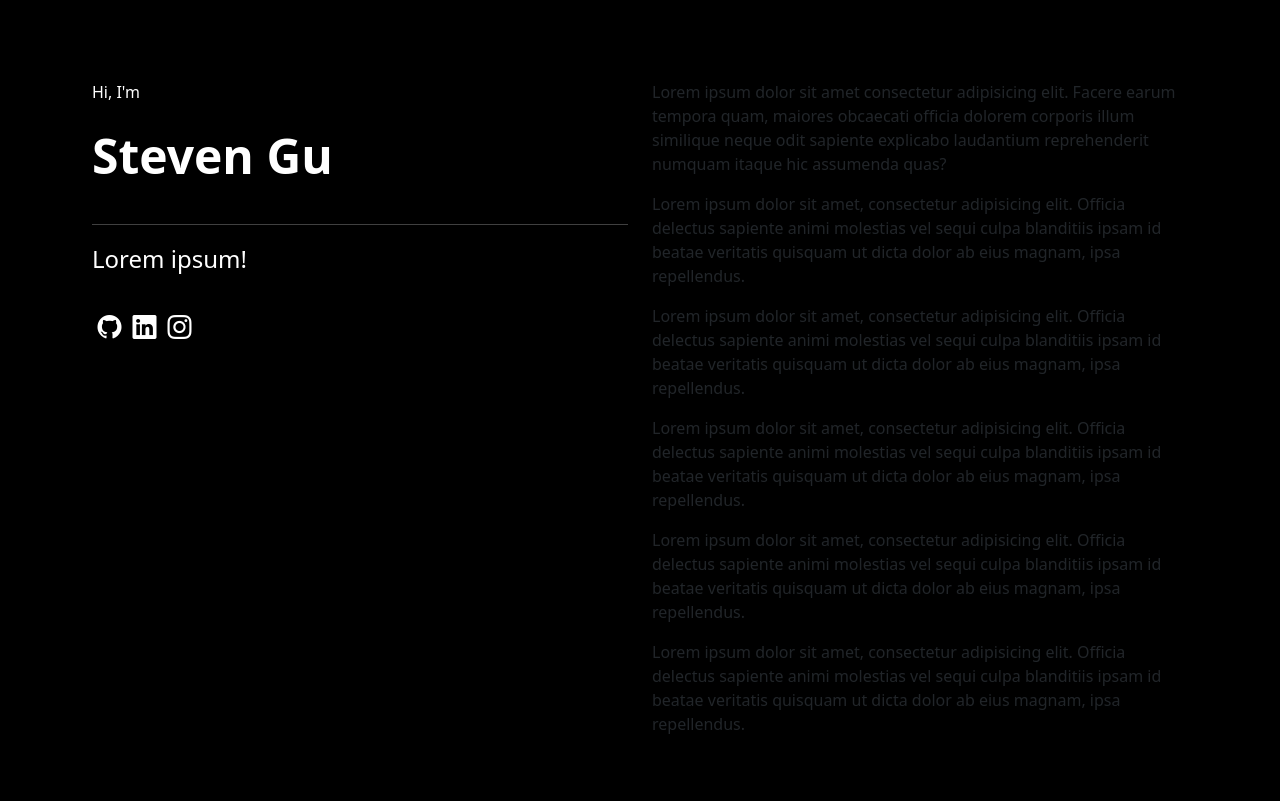
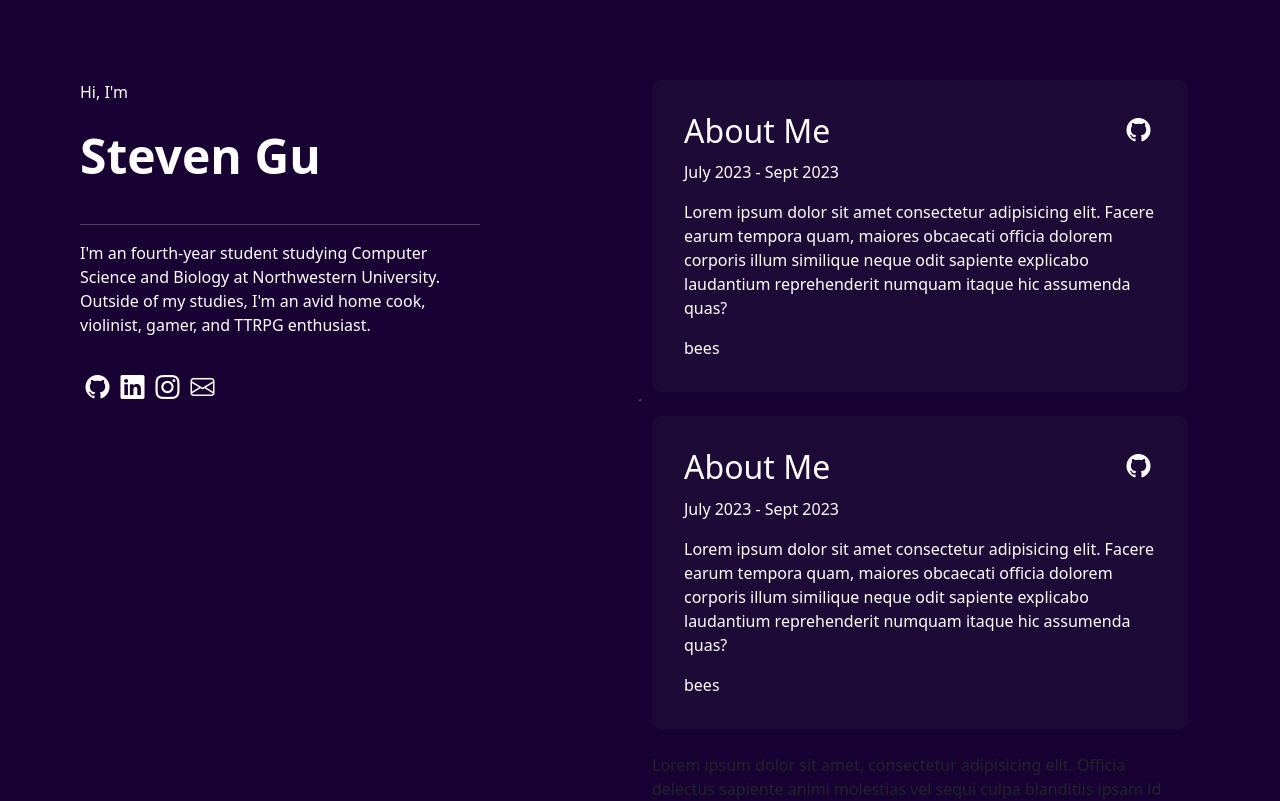
Before and after one commit to theogguu/stevensite, a React (Vite) app: page / in a window 1280 px wide. Shown: the top 801 px of the page. Built offline with nearby package versions, Linux system fonts and the light colour scheme.

Commit message:
added card component, moving background

```diff
--- /dev/null
+++ b/src/components/Card/Card.css
@@ -0,0 +1,49 @@
+.project-card {
+    background-color: rgb(32, 13, 56, 0.7);
+    padding: 2rem;
+    padding-bottom: 1rem;
+    margin-bottom: 1.5rem;
+    border-radius: 10px;
+    color: white;
+    /* box-shadow: 0 4px 8px rgba(255, 255, 255, 0.1); */
+  }
+
+.project-card a {
+    text-decoration: none;
+}
+
+.project-card h2 {
+    margin-bottom: 10px;
+    color: white;
+}
+
+.project-card p {
+    color: white;
+}
+
+.project-card:hover {
+    background-color: rgb(48, 28, 73);
+    box-shadow: rgb(39, 23, 59, 0.5);
+  }
+
+.project-card-heading{
+    display: flex;
+    justify-content: space-between;
+}
+
+.project-card-subheading{
+    margin: 0;
+    padding: 0;
+}
+
+.project-card-icon {
+    align-self: flex-start;
+}
+
+.project-card-footer {
+    display: flex;
+    justify-content: space-between;
+    align-items: center;
+    padding: 0;
+    margin: 0;
+}
--- /dev/null
+++ b/src/components/Card/Card.jsx
@@ -0,0 +1,28 @@
+import "./Card.css";
+import IconButton from "../IconButton/IconButton";
+
+const Card = ({ title, body, icon, href }) => {
+  return (
+    <div className="project-card">
+      <div className="project-card-heading">
+        <a href={href}><h2>{title}</h2></a>
+        <div className="project-card-icon">
+          {icon}
+        </div>
+      </div>
+      <div className="project-card-subheading">
+        <p>July 2023 - Sept 2023</p>
+      </div>
+      <div className="project-card-content">
+        <p>
+          {body}
+        </p>
+      </div>
+      <div className="project-card-footer">
+        <p>bees</p>
+      </div>
+    </div>
+  );
+};
+
+export default Card;
--- a/src/components/HomePage/HomePage.css
+++ b/src/components/HomePage/HomePage.css
@@ -3,15 +3,28 @@ html,body{
 }
 
 .page-wrapper {
-    background-color: black;
-    margin: 0;
-    padding: 0;
+    animation: moveBackground 125s infinite linear;
+    background-image:  radial-gradient(#603c9f 1.15px, transparent 1.15px), radial-gradient(#603c9f 1.15px, #180234 1.15px);
+    background-size: 46px 46px;
+    background-attachment: fixed;
 }
 
+@keyframes moveBackground {
+    from {
+      background-position: 100% 100%;
+    }
+    to {
+      background-position: 0 0;
+    }
+  }
+
 .sticky-column {
+    padding-left: 0;
+    padding-right: 10rem;
     position: sticky;
     height: 20rem;
     top: 5rem;
+    background-color: rgb(24, 2, 52, 0.5);
   }
 
 .content {
@@ -21,7 +34,7 @@ html,body{
     padding-top: 5rem;
     padding-bottom: 8rem;
     display: block;
-    background: black;
+    /* background: black; */
 }
 
 .title {
@@ -35,10 +48,14 @@ html,body{
 
 .body {
     color: white;
-    font-size: 1.5rem;
+    /* font-size: 1.5rem; */
     font-weight: 400;
     text-align: left;
     margin-bottom: 2rem;
+}
+
+.body p {
+    font-size: 1 rem;
 }
 
 .icons {
--- a/src/components/HomePage/HomePage.jsx
+++ b/src/components/HomePage/HomePage.jsx
@@ -1,5 +1,6 @@
 import "./HomePage.css";
 import IconButton from "../IconButton/IconButton";
+import Card from "../Card/Card";
 
 const HomePage = () => {
   return (
@@ -13,24 +14,85 @@ const HomePage = () => {
               <div className="body">
                 <hr></hr>
                 <p>
-                        Lorem ipsum!
+                  I'm an fourth-year student studying Computer Science and
+                  Biology at Northwestern University. Outside of my studies, I'm
+                  an avid home cook, violinist, gamer, and TTRPG enthusiast.
                 </p>
               </div>
               <div className="icons">
-                        <IconButton icon="bi bi-github" href="https://github.com/theogguu"/>
-                        <IconButton icon="bi bi-linkedin" href="https://www.linkedin.com/in/steven-gu/"/>
-                        <IconButton icon="bi bi-instagram " href="https://www.instagram.com/theogguu/"/>
+                <IconButton
+                  icon="bi bi-github"
+                  href="https://github.com/theogguu"
+                />
+                <IconButton
+                  icon="bi bi-linkedin"
+                  href="https://www.linkedin.com/in/steven-gu/"
+                />
+                <IconButton
+                  icon="bi bi-instagram "
+                  href="https://www.instagram.com/theogguu/"
+                />
+                <IconButton
+                  icon="bi bi-envelope "
+                  href="mailto:stevengu2024@u.northwestern.edu"
+                />
               </div>
-
-
             </div>
             <div className="col">
-                    <p>Lorem ipsum dolor sit amet consectetur adipisicing elit. Facere earum tempora quam, maiores obcaecati officia dolorem corporis illum similique neque odit sapiente explicabo laudantium reprehenderit numquam itaque hic assumenda quas?</p>
-                    <p>Lorem ipsum dolor sit amet, consectetur adipisicing elit. Officia delectus sapiente animi molestias vel sequi culpa blanditiis ipsam id beatae veritatis quisquam ut dicta dolor ab eius magnam, ipsa repellendus.</p>
-                    <p>Lorem ipsum dolor sit amet, consectetur adipisicing elit. Officia delectus sapiente animi molestias vel sequi culpa blanditiis ipsam id beatae veritatis quisquam ut dicta dolor ab eius magnam, ipsa repellendus.</p>
-                    <p>Lorem ipsum dolor sit amet, consectetur adipisicing elit. Officia delectus sapiente animi molestias vel sequi culpa blanditiis ipsam id beatae veritatis quisquam ut dicta dolor ab eius magnam, ipsa repellendus.</p>
-                    <p>Lorem ipsum dolor sit amet, consectetur adipisicing elit. Officia delectus sapiente animi molestias vel sequi culpa blanditiis ipsam id beatae veritatis quisquam ut dicta dolor ab eius magnam, ipsa repellendus.</p>
-                    <p>Lorem ipsum dolor sit amet, consectetur adipisicing elit. Officia delectus sapiente animi molestias vel sequi culpa blanditiis ipsam id beatae veritatis quisquam ut dicta dolor ab eius magnam, ipsa repellendus.</p>
+              <Card
+                title="About Me"
+                body="Lorem ipsum dolor sit amet consectetur adipisicing elit. Facere
+                earum tempora quam, maiores obcaecati officia dolorem corporis
+                illum similique neque odit sapiente explicabo laudantium
+                reprehenderit numquam itaque hic assumenda quas?"
+                icon={<IconButton
+                  icon="bi bi-github"
+                  href="https://github.com/theogguu"
+                />}
+                href="https://steven-gu.com"
+              />
+              <Card
+                title="About Me"
+                body="Lorem ipsum dolor sit amet consectetur adipisicing elit. Facere
+                earum tempora quam, maiores obcaecati officia dolorem corporis
+                illum similique neque odit sapiente explicabo laudantium
+                reprehenderit numquam itaque hic assumenda quas?"
+                icon={<IconButton
+                  icon="bi bi-github"
+                  href="https://github.com/theogguu"
+                />}
+                href="https://steven-gu.com"
+              />
+              <p>
+                Lorem ipsum dolor sit amet, consectetur adipisicing elit.
+                Officia delectus sapiente animi molestias vel sequi culpa
+                blanditiis ipsam id beatae veritatis quisquam ut dicta dolor ab
+                eius magnam, ipsa repellendus.
+              </p>
+              <p>
+                Lorem ipsum dolor sit amet, consectetur adipisicing elit.
+                Officia delectus sapiente animi molestias vel sequi culpa
+                blanditiis ipsam id beatae veritatis quisquam ut dicta dolor ab
+                eius magnam, ipsa repellendus.
+              </p>
+              <p>
+                Lorem ipsum dolor sit amet, consectetur adipisicing elit.
+                Officia delectus sapiente animi molestias vel sequi culpa
+                blanditiis ipsam id beatae veritatis quisquam ut dicta dolor ab
+                eius magnam, ipsa repellendus.
+              </p>
+              <p>
+                Lorem ipsum dolor sit amet, consectetur adipisicing elit.
+                Officia delectus sapiente animi molestias vel sequi culpa
+                blanditiis ipsam id beatae veritatis quisquam ut dicta dolor ab
+                eius magnam, ipsa repellendus.
+              </p>
+              <p>
+                Lorem ipsum dolor sit amet, consectetur adipisicing elit.
+                Officia delectus sapiente animi molestias vel sequi culpa
+                blanditiis ipsam id beatae veritatis quisquam ut dicta dolor ab
+                eius magnam, ipsa repellendus.
+              </p>
             </div>
           </div>
         </div>
```
Lines whose indentation alone changed are shown as unchanged.
